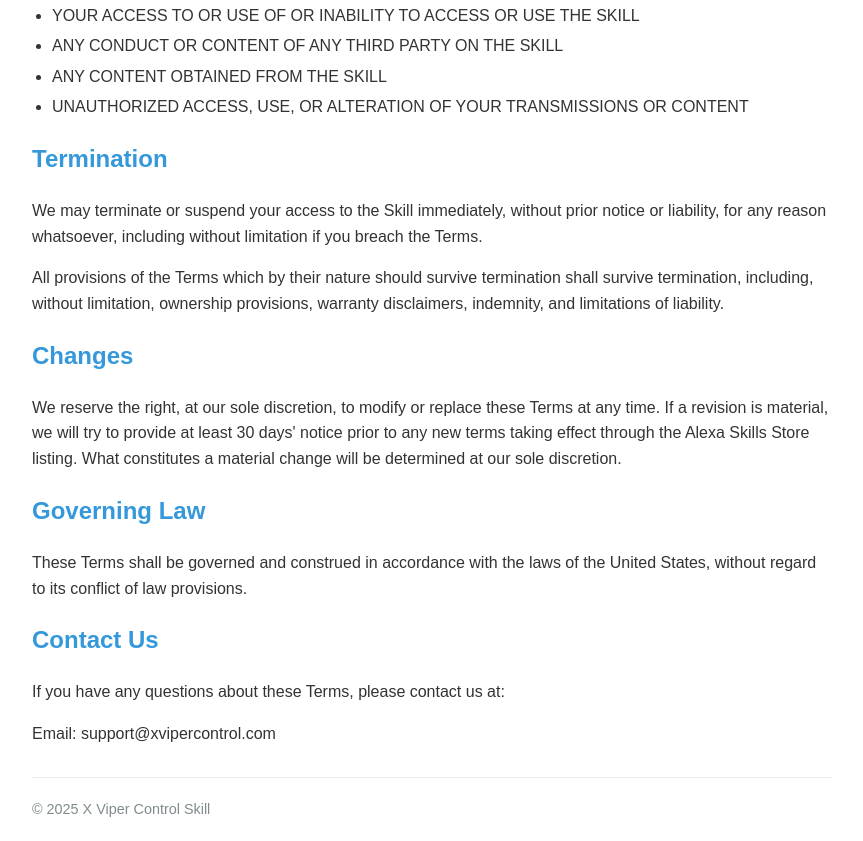
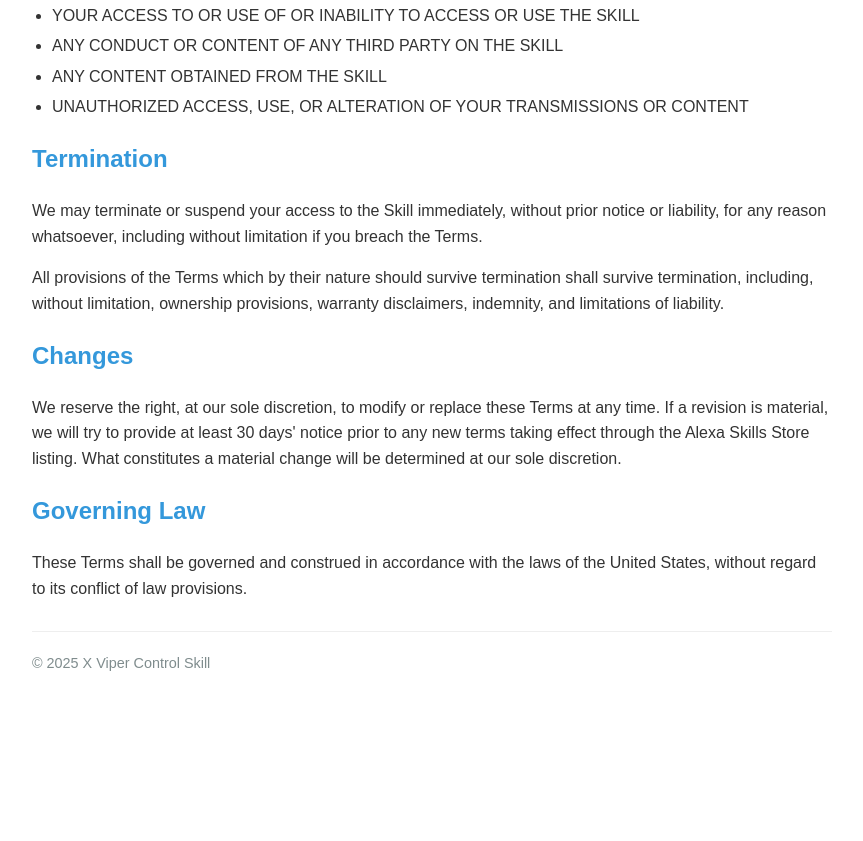
Before and after one commit to jjpatten14/xviperaws, a plain HTML site: page docs/terms.html in a window 1280 px wide. Shown: the part 2250-3091 px from the top of the page, without its empty margins (208-1071 px from the left). After the commit the page ends 2945 px from the top, so only its background shows below. Drawn offline with Linux system fonts and the light colour scheme.

Commit message:
terms.html

```diff
--- a/docs/terms.html
+++ b/docs/terms.html
@@ -125,10 +125,6 @@
     <h2>Governing Law</h2>
     <p>These Terms shall be governed and construed in accordance with the laws of the United States, without regard to its conflict of law provisions.</p>
 
-    <h2>Contact Us</h2>
-    <p>If you have any questions about these Terms, please contact us at:</p>
-    <p>Email: support@xvipercontrol.com</p>
-
     <div class="footer">
         &copy; 2025 X Viper Control Skill
     </div>
```
